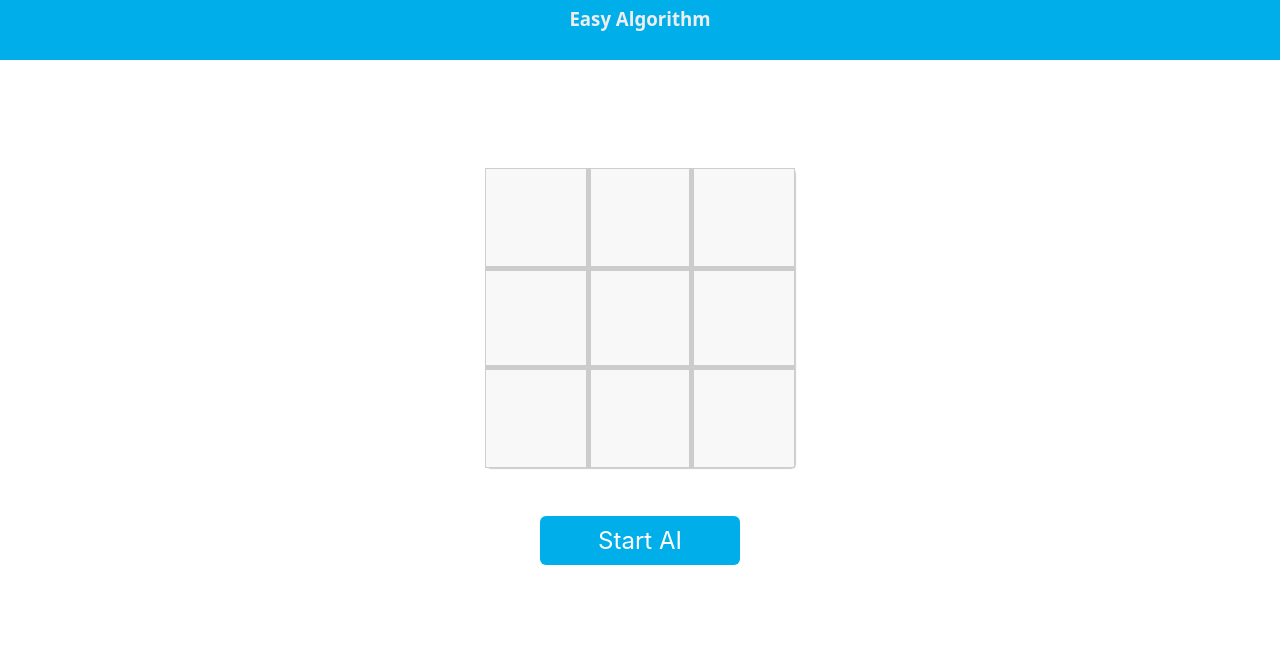
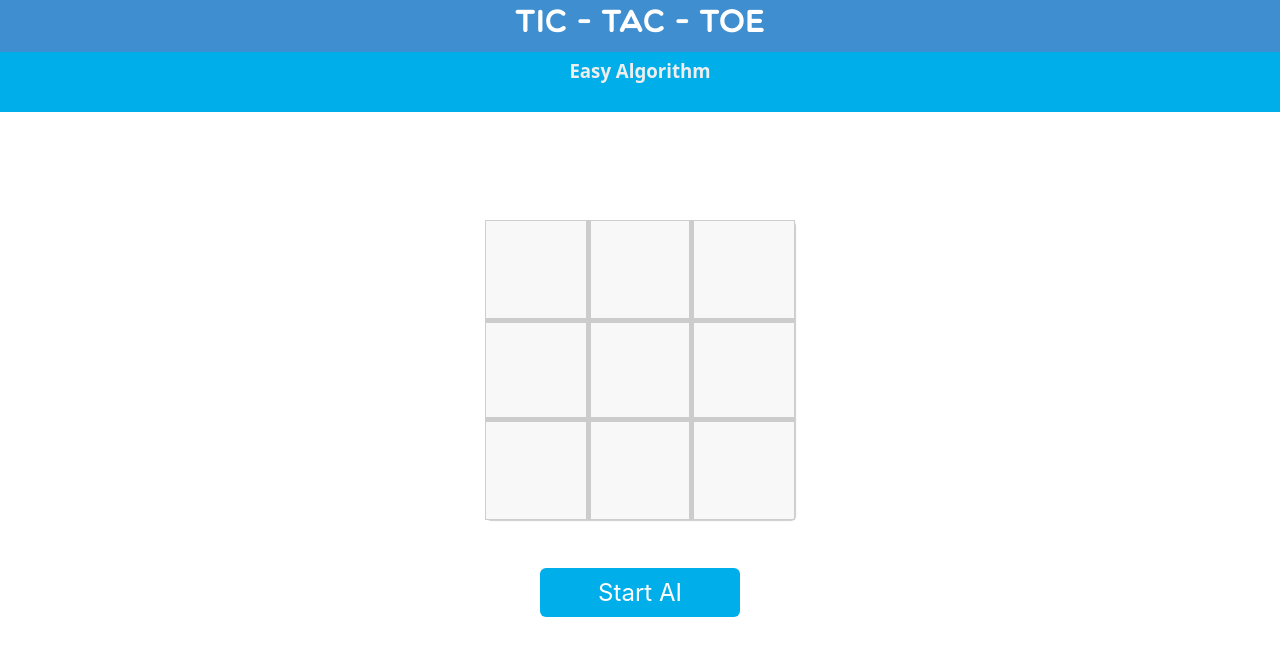
Before and after one commit to TheDarkStrix/TicTacToe-FrontEnd, an Angular app: page /easywithAI in a window 1280 px wide. Shown: the top 656 px of the page. Built offline with nearby package versions, Linux system fonts and the light colour scheme.

Commit message:
Add Header
** Tone down game boards hover

```diff
--- a/src/app/app.module.ts
+++ b/src/app/app.module.ts
@@ -12,6 +12,7 @@ import { HomeComponent } from "./home/home.component";
 import { OptionsComponent } from "./options/options.component";
 import { LoginComponent } from "./user/login/login.component";
 import { RegisterComponent } from "./user/register/register.component";
+import { HeaderComponent } from './header/header.component';
 
 @NgModule({
   declarations: [
@@ -22,7 +23,8 @@ import { RegisterComponent } from "./user/register/register.component";
     HomeComponent,
     OptionsComponent,
     LoginComponent,
-    RegisterComponent
+    RegisterComponent,
+    HeaderComponent
   ],
   imports: [
     BrowserModule,
--- a/src/app/game/localmultiplayer/localmultiplayer.component.css
+++ b/src/app/game/localmultiplayer/localmultiplayer.component.css
@@ -83,7 +83,7 @@ a:visited {
 }
 
 #tab-tic-tac-toe td:hover {
-  background: #ECECEC;
+  background: rgba(248, 248, 248, 0.741);
   z-index: -555;
 }
 
@@ -269,7 +269,7 @@ table th:not([align]) {
 }
 
 .onoffswitch-inner:after {
-  content: "Y";
+  content: "O";
   padding-right: 10px;
   background-color: #EEEEEE;
   color: #999999;
--- /dev/null
+++ b/src/app/header/header.component.css
@@ -0,0 +1,12 @@
+.head {
+  font-family: logo;
+  font-size: 2em;
+  flex-grow: 1;
+  justify-content: center;
+  color: white;
+  display: flex;
+}
+
+.navbar-brand {
+  flex: auto;
+}
--- /dev/null
+++ b/src/app/header/header.component.html
@@ -0,0 +1,5 @@
+<nav class="navbar is-info" role="navigation" aria-label="main navigation">
+  <div class="navbar-brand is-centered">
+    <span class="head">TIC - TAC - TOE</span>
+  </div>
+</nav>
--- /dev/null
+++ b/src/app/header/header.component.ts
@@ -0,0 +1,15 @@
+import { Component, OnInit } from '@angular/core';
+
+@Component({
+  selector: 'app-header',
+  templateUrl: './header.component.html',
+  styleUrls: ['./header.component.css']
+})
+export class HeaderComponent implements OnInit {
+
+  constructor() { }
+
+  ngOnInit() {
+  }
+
+}
--- a/src/app/main/main.component.html
+++ b/src/app/main/main.component.html
@@ -1 +1,2 @@
+<app-header></app-header>
 <router-outlet></router-outlet>
```
